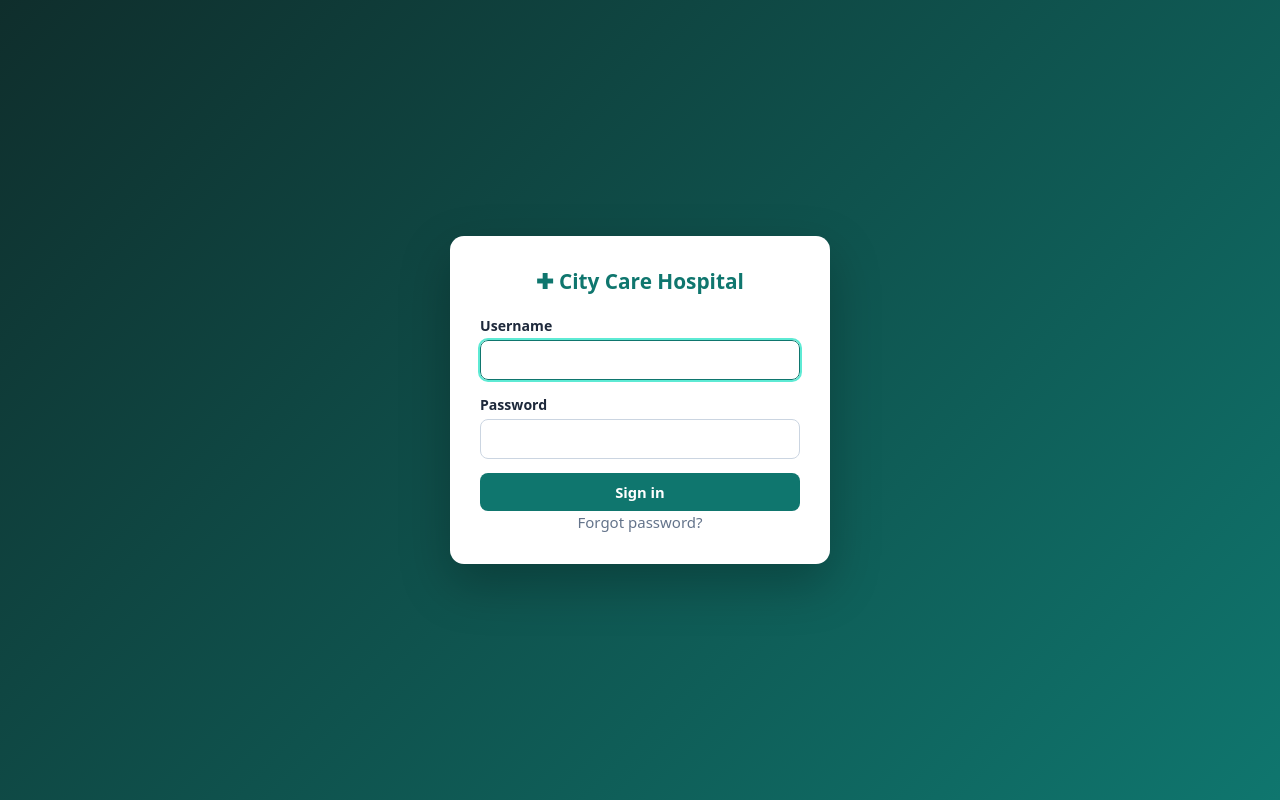
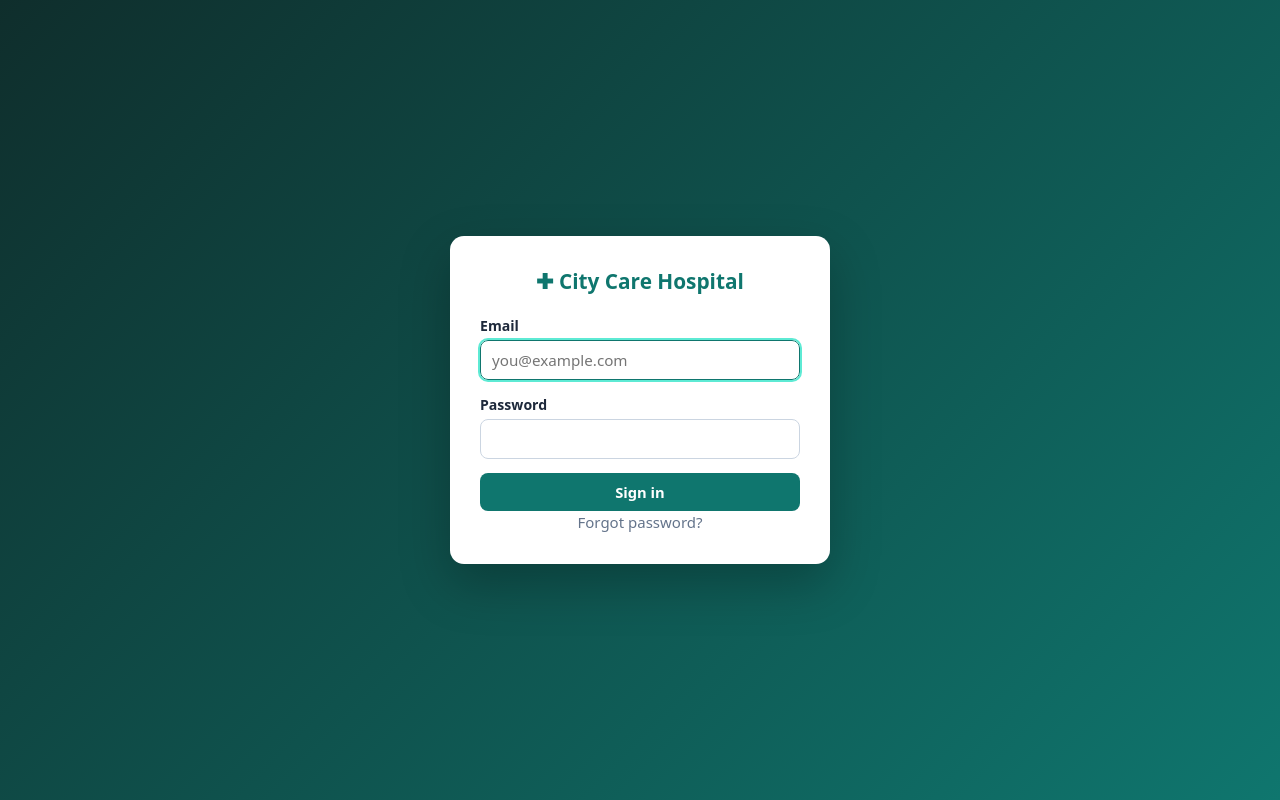
Before and after one commit to Abdiaziz100/hms, a Flask app: page /login in a window 1280 px wide. Run offline with Flask 3, Linux system fonts and the light colour scheme.

Commit message:
Login with email instead of username

```diff
--- a/blueprints/auth.py
+++ b/blueprints/auth.py
@@ -21,7 +21,7 @@ def login():
     if request.method == "POST":
         username = request.form.get("username", "").strip()
         password = request.form.get("password", "")
-        user = get_db().execute("SELECT * FROM users WHERE username = ? COLLATE NOCASE", (username,)).fetchone()
+        user = get_db().execute("SELECT * FROM users WHERE email = ? COLLATE NOCASE", (username,)).fetchone()
         if user and user["is_active"] and check_password_hash(user["password_hash"], password):
             session.clear()
             session.permanent = True
--- a/templates/login.html
+++ b/templates/login.html
@@ -4,7 +4,7 @@
 {% block auth %}
 <form method="post" class="stack">
   {{ csrf() }}
-  <div class="field"><label>Username</label><input name="username" autofocus required autocomplete="username"></div>
+  <div class="field"><label>Email</label><input type="email" name="username" autofocus required autocomplete="email" placeholder="you@example.com"></div>
   <div class="field"><label>Password</label><input type="password" name="password" required autocomplete="current-password"></div>
   <button class="btn btn-block">Sign in</button>
   <a class="center muted" href="{{ url_for('auth.forgot') }}">Forgot password?</a>
```
